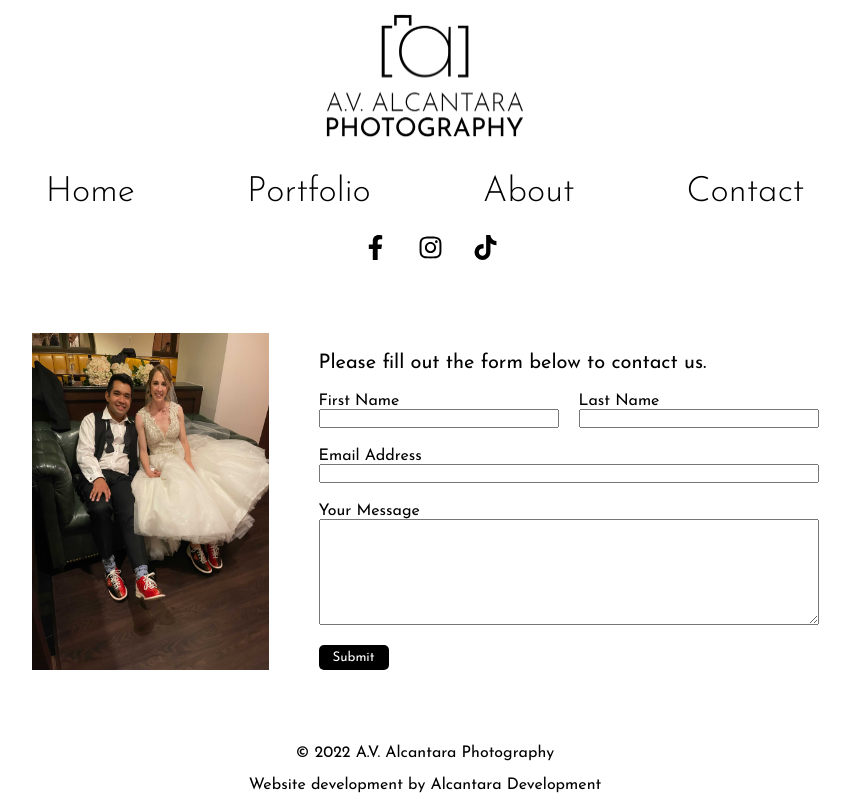
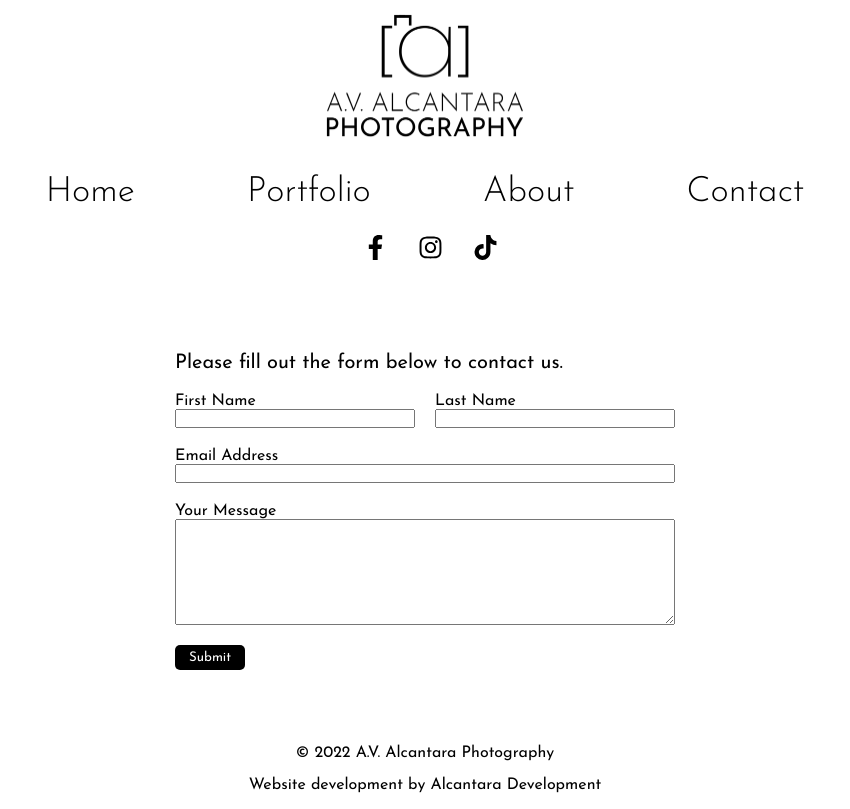
Before and after one commit to adamalcantara/avalcantaraphotography, a React (Create React App) app: page /contact in a window 1280 px wide. Shown: the whole page, without its empty margins (215-1065 px from the left). Built offline with nearby package versions, Linux system fonts and the light colour scheme.

Commit message:
Contact form success updated

```diff
--- a/src/Components/ContactForm/ContactForm.js
+++ b/src/Components/ContactForm/ContactForm.js
@@ -5,7 +5,7 @@ import "./ContactForm.css"
 function ContactForm() {
     const [state, handleSubmit] = useForm("moqyndap");
     if (state.succeeded) {
-        return <p>Thanks for joining!</p>;
+        return <p>Thanks you so much for contacting us. We will get back to you shortly.</p>;
     }
     return (
         <form onSubmit={handleSubmit} id="contactForm">
--- a/src/Pages/Contact/Contact.js
+++ b/src/Pages/Contact/Contact.js
@@ -6,7 +6,7 @@ import bowling from "../../img/bowling.jpg"
 const Contact = () => {
   return (
     <div id="contactPage">
-      <img src={bowling} id="bowling" alt="contact us"></img>
+      {/* <img src={bowling} id="bowling" alt="contact us"></img> */}
       <ContactForm />
     </div>
   )
```
